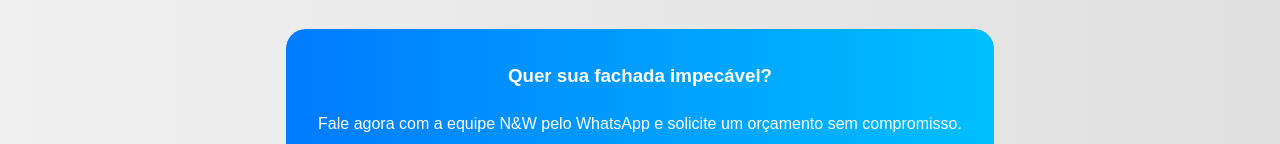
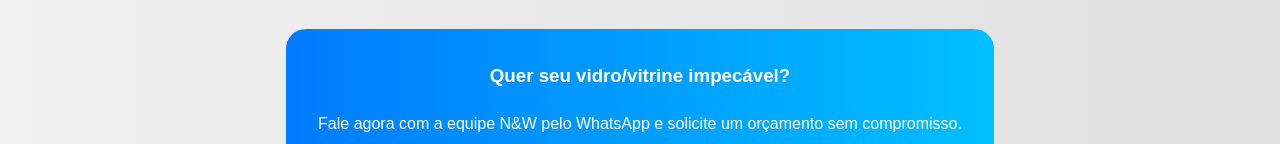
Before and after one commit to natediasdev/nw-project, a plain HTML site: page index.html in a window 1280 px wide. Shown: the part 1162-1306 px from the top of the page. Drawn offline with Linux system fonts and the light colour scheme.

Commit message:
Update index.html

```diff
--- a/index.html
+++ b/index.html
@@ -32,7 +32,7 @@
             <p>A N&W Vidros e Vitrines nasceu da união entre experiência técnica e paixão por entregar resultados que realmente fazem a diferença. Somos especializados na limpeza de vidros e vitrines comerciais, proporcionando aos nossos clientes uma imagem impecável, profissional e convidativa. Atuamos em comércios de rua, lojas de shopping, outlets, clínicas, escritórios e estabelecimentos de diversos segmentos.</p>
             <p>Mais do que simplesmente limpar, cuidamos da apresentação do seu negócio como se fosse nosso. Nossos processos são pensados para gerar o menor impacto possível à rotina da sua empresa, com flexibilidade de horário, equipamentos modernos e total segurança.</p>
             <section class="cta">
-              <h1>Quer sua fachada impecável?</h1>
+              <h1>Quer seu vidro/vitrine impecável?</h1>
               <p>Fale agora com a equipe N&W pelo WhatsApp e solicite um orçamento sem compromisso.</p>
               <a class="btn" href="https://wa.me/21967792123">Falar com um especialista</a>
           </section>
```
